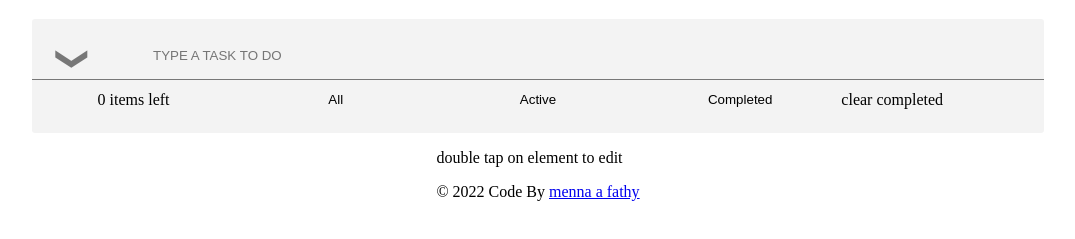
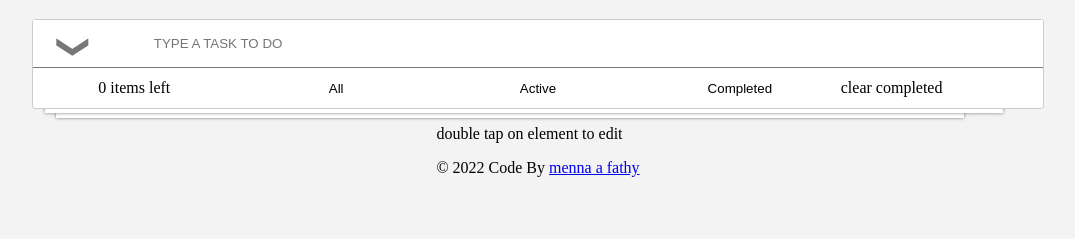
Before and after one commit to mennaAFathy1014/TODO-APP-With-JS, a plain HTML site: page index.html in a window 1280 px wide. Shown: the part 69-308 px from the top of the page, without its empty margins (102-1177 px from the left). Drawn offline with Linux system fonts and the light colour scheme.

Commit message:
UI modified

```diff
--- a/css/main.css
+++ b/css/main.css
@@ -6,23 +6,24 @@ body{
     flex-direction: column;
     justify-content: center;
     align-items: center;
+    background-color: #f3f3f3;
 }
 main{
-    padding-block: 0.8em;
     width: 80%;
     display: flex;
     flex-direction: column;
     justify-content: center;
     align-items: center;
-    background-color: #f3f3f3;
     border-radius: 0.2rem;
     -webkit-border-radius: 0.2rem;
     -moz-border-radius: 0.2rem;
     -ms-border-radius: 0.2rem;
     -o-border-radius: 0.2rem;
+    border: 1px solid #ccc;
+    background-color: #fff;
 }
 .todo-list{
-    width:100%
+    width:100%;
 }
 .item{
     width:100%;
@@ -33,9 +34,17 @@ main{
     max-height: 3.55em;
 
 }
+.unshown{
+    display: none;
+    z-index: -1;
+}
 .item .text{
     flex-grow: 2;
     padding-inline-start: 1rem;
+    border: none;
+    background-color: transparent;
+    cursor: pointer;
+
 }
 .item button{
     width:1.5rem;
@@ -82,13 +91,13 @@ main{
 .toDO-input{
     flex-grow: 2;
     padding: 1rem;
-    background-color: #f3f3f3;
+    background-color: #fff;
     border: none;
 
 }
 .checkAll{
     flex-grow: 0.3;
-    background-color: #f3f3f3;
+    background-color: #fff;
     position: relative;
     cursor: pointer;
 }
@@ -114,6 +123,30 @@ button{
     padding-block:0.7rem;
     display: grid;
     grid-template-columns: repeat(5, 1fr);
+    position: relative;
+
+}
+.footer::after{
+    content: '';
+    position: absolute;
+    width: 95%;
+    left: 0.7rem;
+    height: 2rem;
+    background-color: white;
+    z-index: -1000;
+    bottom: -0.3rem;
+    box-shadow: 0 0 0.2rem #777;
+}
+.footer::before{
+    content: '';
+    left: 1.4rem;
+    position: absolute;
+    width: 90%;
+    height: 2rem;
+    background-color: white;
+    z-index: -1000;
+    bottom: -0.6rem;
+    box-shadow: 0 0 0.2rem #777;
 }
 @media (max-width:59.0625em) {
     .footer{
@@ -121,10 +154,15 @@ button{
         flex-direction: row;
         flex-wrap: wrap;
     }
-    .counter,.all,.active,.completed,.clear{
+    .counter,
+    .all,
+    .active,
+    .completed,
+    .clear{
         width: calc(100% / 3);
     }
-    .completed,.clear{
+    .completed,
+    .clear{
         width: calc(100% / 2);
         margin-top: 1em;
     }
@@ -149,7 +187,6 @@ button{
 .completed{
     grid-column: 4/5;
     border: none;
-
     background-color: transparent;
 }
 .clear{
```
